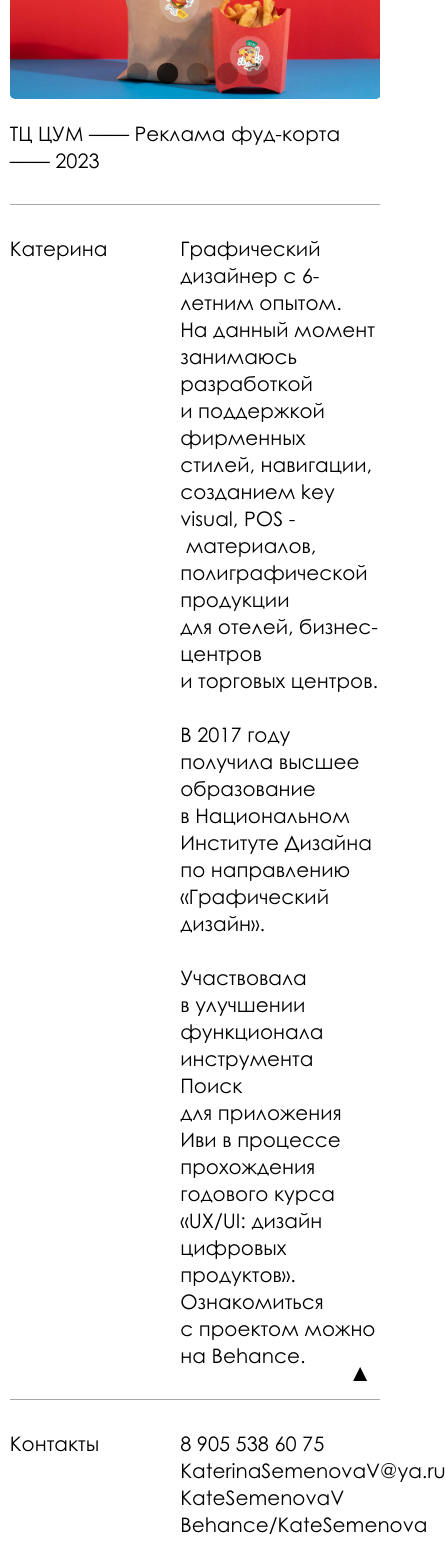
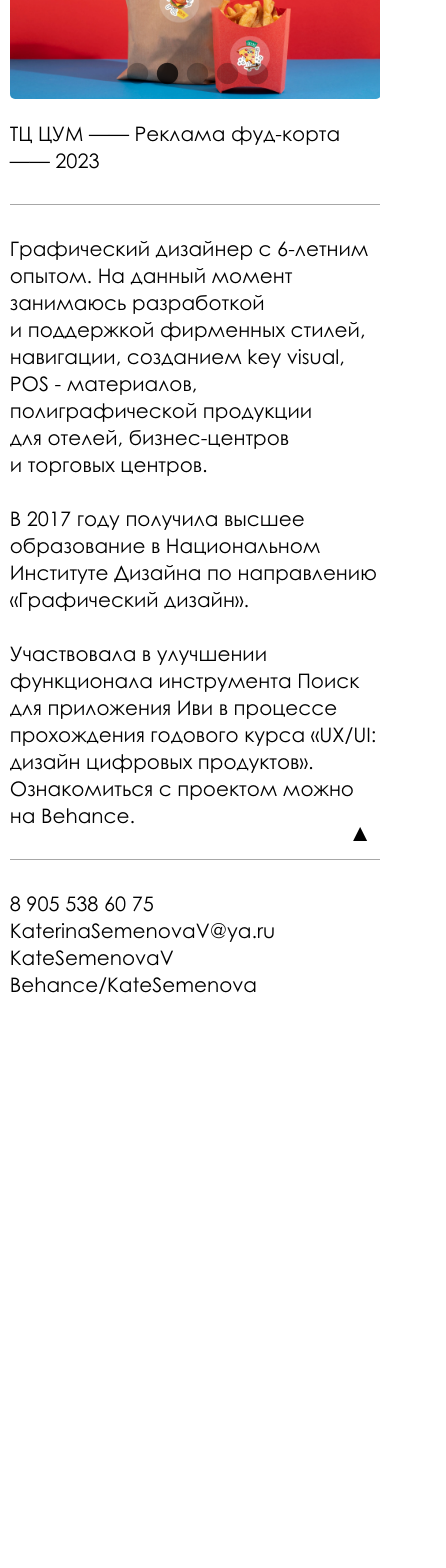
Before and after one commit to i0ji/p_semenova_next, a Next.js app: page / in a window 390 px wide. Shown: the part 2267-3835 px from the top of the page, 446 px wide, since content can reach past the window. After the commit the page ends 3295 px from the top, so only its background shows below. Built offline with nearby package versions, Linux system fonts and the light colour scheme.

Commit message:
style: styling button and media queries

```diff
--- a/src/components/Footer/Footer.module.scss
+++ b/src/components/Footer/Footer.module.scss
@@ -71,3 +71,33 @@
     }
   }
 }
+
+@media (max-width: 1200px) {
+  .footer {
+    .footer__about {
+      h4 {
+        display: none;
+      }
+
+      article {
+        width: 100%;
+      }
+    }
+
+    .footer__contacts {
+      h4 {
+        display: none;
+      }
+
+      div {
+        width: 100%;
+      }
+    }
+  }
+}
+
+@media (max-width: 700px) {
+  .footer__contacts {
+    margin: 30px 0;
+  }
+}
```
Also changed, not shown: 3 other files (tests, documents, lock files or other folders).
